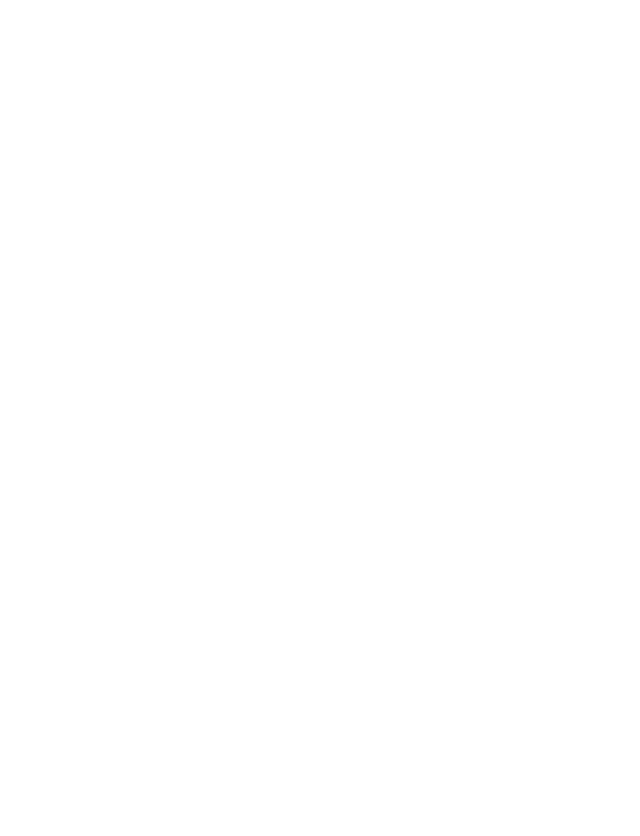
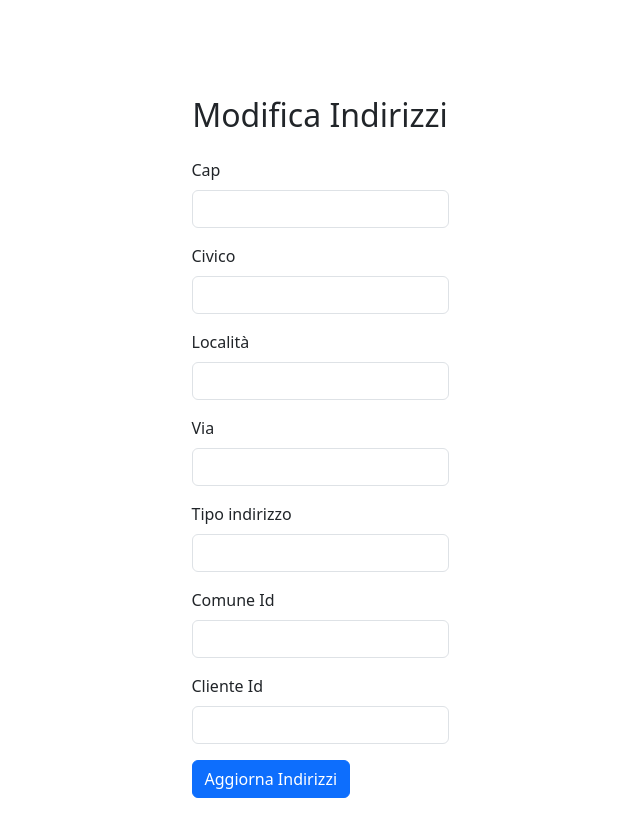
Before and after one commit to angelolaera/bw2-team5_front, a React (Vite) app: page /modificaIndirizzo/1 in a window 1280 px wide. Before the commit this address had no page. Shown: the top 836 px of the page, without its empty margins (320-960 px from the left). Before the commit the page ends 800 px from the top, so only its background shows below. Built offline with nearby package versions, Linux system fonts and the light colour scheme; no server answers.

Commit message:
aggiunta view Indirizzi

```diff
--- a/src/App.jsx
+++ b/src/App.jsx
@@ -4,6 +4,9 @@ import Form_Login from "./Components/Form_Login";
 import { BrowserRouter, Route, Routes } from "react-router-dom";
 import Clienti from "./Components/Clienti";
 import ModificaCliente from "./Components/ModificaCliente";
+import Indirizzi from "./Components/Indirizzi";
+import ModificaIndirizzi from "./Components/ModificaIndirizzi";
+import ViewIndirizzi from "./Components/ViewIndirizzi";
 
 function App() {
   return (
@@ -13,6 +16,9 @@ function App() {
         <Route path="/registrazione" element={<Form_Registrazione />} />
         <Route path="/clienti" element={<Clienti/>} />
         <Route path="/modificaCliente/:id" element={<ModificaCliente/>} />
+        <Route path="/indirizzi" element={<Indirizzi/>} />
+        <Route path="/modificaIndirizzo/:id" element={<ModificaIndirizzi/>} />
+        <Route path="/viewIndirizzo/:id" element={<ViewIndirizzi/>} />
       </Routes>
     </BrowserRouter>
   );
--- a/src/App.scss
+++ b/src/App.scss
@@ -35,3 +35,7 @@
   }
 
 }
+.div-table_Indirizzi{
+  top: 120px;
+
+}
--- /dev/null
+++ b/src/Components/Indirizzi.jsx
@@ -0,0 +1,88 @@
+import { Button, Container, Table } from "react-bootstrap";
+import { Delete, getClient } from "../service/Clienti.service";
+import { useEffect, useState } from "react";
+import { FaEdit, FaEye, FaTrash } from "react-icons/fa";
+import { useNavigate } from "react-router-dom";
+
+const Indirizzi = () => {
+  const [indirizzi, setIndirizzi] = useState([]);
+
+  const handlePopularIndirizzi = async () => {
+    const data = await getClient("http://localhost:3001/indirizzi");
+    setIndirizzi(data);
+    console.log(data);
+  };
+  console.log(indirizzi);
+
+  useEffect(() => {
+    handlePopularIndirizzi();
+  }, []);
+
+  const handleDelete = async (indirizzoId) => {
+    await Delete("http://localhost:3001/indirizzi/"+indirizzoId);
+    handlePopularIndirizzi();
+
+   };
+  const navigate = useNavigate();
+
+  return (
+    <Container>
+      <h2 className="mb-4 text-center position-absolute top-0 my-5">
+        Lista Indirizzi
+      </h2>
+      <div className="table-responsive div-table_Indirizzi position-absolute w-100 px-5 start-0 my-3">
+        <Table striped bordered hover className="table_Indirizzi mb-5 pb-5">
+          <thead>
+            <tr>
+              <th>ID</th>
+              <th>CAP</th>
+              <th>Civico</th>
+              <th>Località</th>
+              <th>Via</th>
+              <th>Tipo indirizzo</th>
+              <th>ComuneID</th>
+              <th>Azioni</th>
+            </tr>
+          </thead>
+          <tbody>
+            {indirizzi?.map((indirizzo) => (
+              <tr key={indirizzo.id}>
+                <td>{indirizzo?.id}</td>
+                <td>{indirizzo?.cap}</td>
+                <td>{indirizzo?.civico}</td>
+                <td>{indirizzo?.localita}</td>
+                <td>{indirizzo?.via}</td>
+                <td>{indirizzo?.tipoIndirizzo}</td>
+                <td>{indirizzo?.comune?.id}</td>
+                <td className="d-flex gap-2">
+                  <Button
+                    variant="outline-warning"
+                    size="sm"
+                    onClick={() => navigate("/modificaIndirizzo/" + indirizzo.id)}
+                  >
+                    <FaEdit />
+                  </Button>
+                  <Button
+                    variant="outline-danger"
+                    size="sm"
+                    onClick={() => handleDelete(indirizzo.id)}
+                  >
+                    <FaTrash />
+                  </Button>
+                  <Button
+                    variant="outline-primary"
+                    size="sm"
+                    onClick={() => navigate("/viewIndirizzo/"+indirizzo.id)}
+                  >
+                    <FaEye />
+                  </Button>
+                </td>
+              </tr>
+            ))}
+          </tbody>
+        </Table>
+      </div>
+    </Container>
+  );
+};
+export default Indirizzi;
--- a/src/Components/ModificaCliente.jsx
+++ b/src/Components/ModificaCliente.jsx
@@ -60,7 +60,7 @@ const ModificaCliente = () => {
       };
 
       const data = await PutClient("http://localhost:3001/clienti/" + id, updatedCliente);
-      console.log("Data:", data);
+      console.log("Data:", updatedCliente);
     } catch (error) {
       console.error("Errore durante l'aggiornamento del cliente:", error);
     }
--- /dev/null
+++ b/src/Components/ModificaIndirizzi.jsx
@@ -0,0 +1,141 @@
+import { useEffect, useState } from "react";
+import { Button, Container, Form } from "react-bootstrap";
+import { useParams } from "react-router-dom";
+import { getClient, PutClient } from "../service/Clienti.service";
+
+const ModificaIndirizzi = () => {
+  const { id } = useParams();
+
+
+  const [indirizzi, setIndirizzi] = useState({
+    cap: "",
+    civico: "",
+    localita: "",
+    via: "",
+    tipo: "",
+    comuneId: "",
+    clienteId: "",
+  });
+
+  const handlePopularIndirizzi = async () => {
+    const indirizziData = await getClient(
+      "http://localhost:3001/indirizzi/" + id
+    );
+    setIndirizzi(indirizziData);
+    console.log(indirizziData);
+  };
+
+  useEffect(() => {
+    handlePopularIndirizzi();
+  }, [id]);
+
+  const handleChange = (e) => {
+    const { name, value } = e.target;
+    setIndirizzi((prevIndirizzi) => ({
+      ...prevIndirizzi,
+      [name]: value,
+    }));
+  };
+  const handleChangeId = (e) => {
+    const { name, value } = e.target;
+    setIndirizzi((prevIndirizzi) => ({
+      ...prevIndirizzi,
+      [name]: { id: value },
+    }));
+  };
+
+  const handleSubmit = async (e) => {
+    e.preventDefault();
+    try {
+      const updatedIndirizzi = {
+        ...indirizzi,
+        comuneId: indirizzi.comune.id,
+      };
+
+      const data = await PutClient(
+        "http://localhost:3001/indirizzi/" + id,
+        updatedIndirizzi
+      );
+      console.log("Data:", data);
+    } catch (error) {
+      console.error("Errore durante l'aggiornamento del Indirizzi:", error);
+    }
+  };
+
+  return (
+    <Container fluid className="my-5">
+      <Form onSubmit={handleSubmit} className="form_modifica_Indirizzi py-5">
+        <h2 className="mb-4 text-center">Modifica Indirizzi</h2>
+        <Form.Group className="mb-3">
+          <Form.Label>Cap</Form.Label>
+          <Form.Control
+            type="text"
+            name="cap"
+            value={indirizzi?.cap || ""}
+            onChange={handleChange}
+          />
+        </Form.Group>
+        <Form.Group className="mb-3">
+          <Form.Label>Civico</Form.Label>
+          <Form.Control
+            type="text"
+            name="civico"
+            value={indirizzi?.civico || ""}
+            onChange={handleChange}
+          />
+        </Form.Group>
+        <Form.Group className="mb-3">
+          <Form.Label>Località</Form.Label>
+          <Form.Control
+            type="text"
+            name="localita"
+            value={indirizzi?.localita || ""}
+            onChange={handleChange}
+          />
+        </Form.Group>
+        <Form.Group className="mb-3">
+          <Form.Label>Via</Form.Label>
+          <Form.Control
+            type="text"
+            name="via"
+            value={indirizzi?.via || ""}
+            onChange={handleChange}
+          />
+        </Form.Group>
+        <Form.Group className="mb-3">
+          <Form.Label>Tipo indirizzo</Form.Label>
+          <Form.Control
+            type="text"
+            name="tipoIndirizzo"
+            value={indirizzi?.tipoIndirizzo || ""}
+            onChange={handleChange}
+          />
+        </Form.Group>
+        <Form.Group className="mb-3">
+          <Form.Label>Comune Id</Form.Label>
+          <Form.Control
+            type="text"
+            name="comuneId"
+            value={indirizzi?.comune?.id || ""}
+            onChange={handleChangeId}
+          />
+        </Form.Group>
+        <Form.Group className="mb-3">
+          <Form.Label>Cliente Id</Form.Label>
+          <Form.Control
+            type="text"
+            name="clienteId"
+            value={indirizzi?.clienteId || ""}
+            onChange={handleChange}
+          />
+        </Form.Group>
+
+        <Button variant="primary" type="submit">
+          Aggiorna Indirizzi
+        </Button>
+      </Form>
+    </Container>
+  );
+};
+
+export default ModificaIndirizzi;
--- /dev/null
+++ b/src/Components/ViewIndirizzi.jsx
@@ -0,0 +1,53 @@
+import { useEffect, useState } from "react";
+import { useParams } from "react-router-dom";
+import { getClient } from "../service/Clienti.service";
+import { Card, ListGroup } from "react-bootstrap";
+
+const ViewIndirizzi=()=>{
+    const { id } = useParams();
+    const [indirizzo, setIndirizzo] = useState({})
+    const handlePopularIndirizzi = async () => {
+        const indirizziData = await getClient(
+          "http://localhost:3001/indirizzi/" + id
+        );
+        setIndirizzo(indirizziData);
+        console.log(indirizziData);
+      };
+
+      useEffect(() => {
+        handlePopularIndirizzi();
+      }, [id]);
+
+      return (
+        <Card style={{ width: '40rem', margin: '20px auto' }}>
+            <Card.Body>
+                <Card.Title className="text-center mb-4">Dettagli Indirizzo</Card.Title>
+                <ListGroup variant="flush">
+                    <ListGroup.Item><strong>ID:</strong> {indirizzo?.id}</ListGroup.Item>
+                    <ListGroup.Item><strong>Via:</strong> {indirizzo?.via}</ListGroup.Item>
+                    <ListGroup.Item><strong>Civico:</strong> {indirizzo?.civico}</ListGroup.Item>
+                    <ListGroup.Item><strong>Località:</strong> {indirizzo?.localita}</ListGroup.Item>
+                    <ListGroup.Item><strong>CAP:</strong> {indirizzo?.cap}</ListGroup.Item>
+                    <ListGroup.Item><strong>Tipo Indirizzo:</strong> {indirizzo?.tipoIndirizzo}</ListGroup.Item>
+                </ListGroup>
+
+                <Card.Subtitle className="mt-3 mb-2 text-muted">Comune</Card.Subtitle>
+                <ListGroup variant="flush">
+                    <ListGroup.Item><strong>Id Comune:</strong> {indirizzo?.comune?.id}</ListGroup.Item>
+                    <ListGroup.Item><strong>Nome Comune:</strong> {indirizzo?.comune?.nome}</ListGroup.Item>
+                </ListGroup>
+
+                <Card.Subtitle className="mt-3 mb-2 text-muted">Provincia</Card.Subtitle>
+                <ListGroup variant="flush">
+                    <ListGroup.Item><strong>Id Provincia:</strong> {indirizzo?.comune?.provincia?.id}</ListGroup.Item>
+                    <ListGroup.Item><strong>Nome Provincia:</strong> {indirizzo?.comune?.provincia?.nome}</ListGroup.Item>
+                    <ListGroup.Item><strong>Sigla Provincia:</strong> {indirizzo?.comune?.provincia?.sigla}</ListGroup.Item>
+                    <ListGroup.Item><strong>Regione:</strong> {indirizzo?.comune?.provincia?.regione}</ListGroup.Item>
+                </ListGroup>
+            </Card.Body>
+        </Card>
+    );
+
+
+}
+export default ViewIndirizzi;
```
